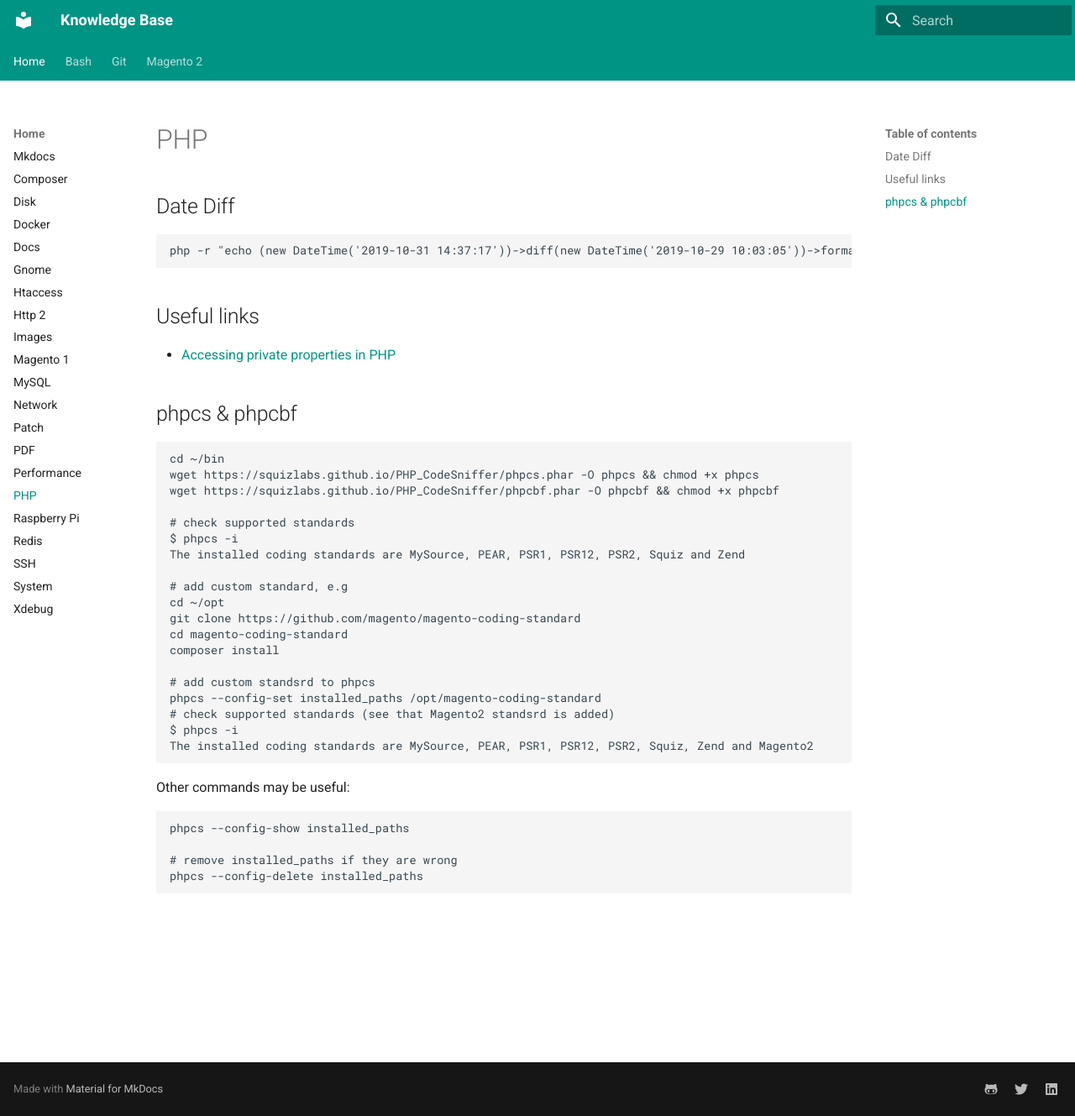
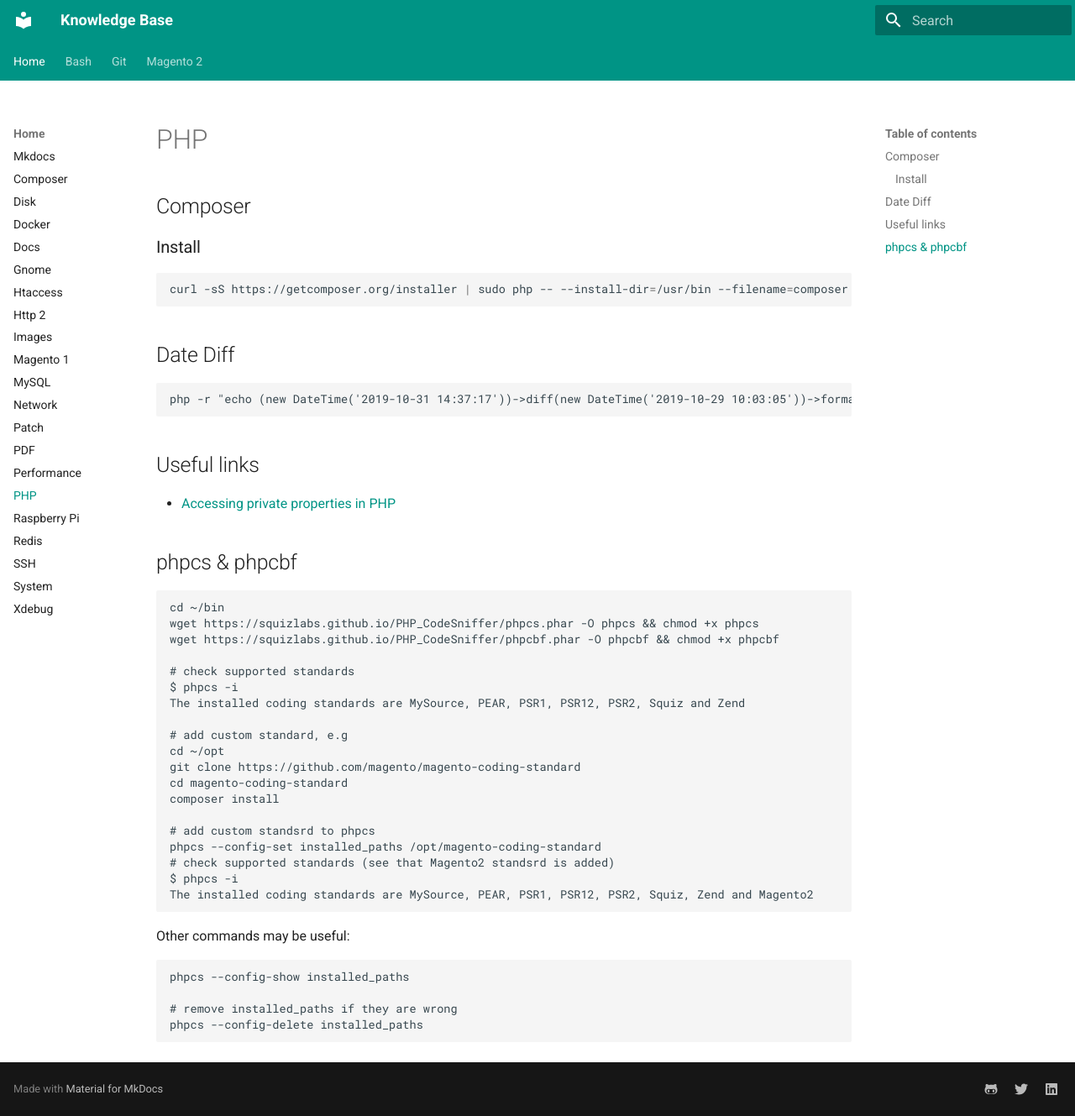
Before and after one commit to yutv/kb, an MkDocs documentation site: the page built from docs/php.md, in a window 1280 px wide and 1329 px high. Shown: the whole window at 84% size. Built offline with MkDocs 1.6.1 and Material for MkDocs 9.7.7, drawn with Linux system fonts in a browser that asks for light colours.

Commit message:
composer installation

````diff
--- a/docs/php.md
+++ b/docs/php.md
@@ -1,3 +1,10 @@
+## Composer
+
+### Install
+```bash
+curl -sS https://getcomposer.org/installer | sudo php -- --install-dir=/usr/bin --filename=composer
+```
+
 ## Date Diff
     php -r "echo (new DateTime('2019-10-31 14:37:17'))->diff(new DateTime('2019-10-29 10:03:05'))->format('%R%ad%Hh');"
 
````
